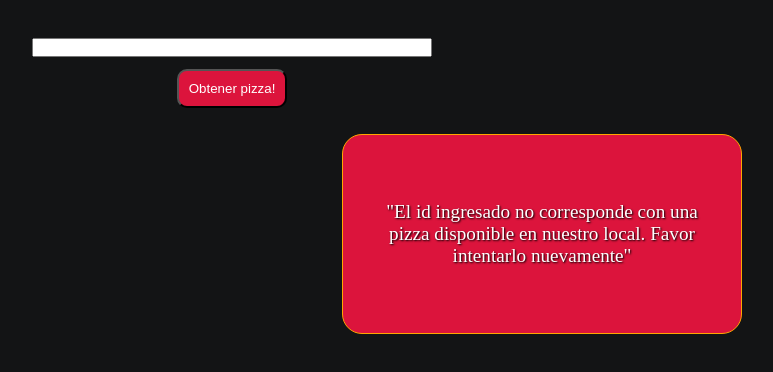
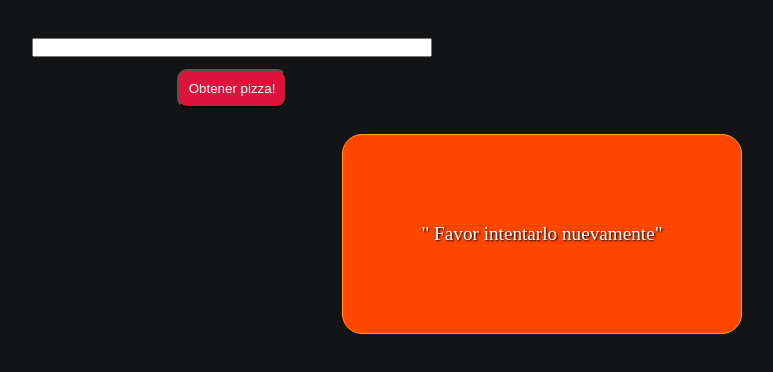
Before and after one commit to Whoiamx/ProyectoPizzasJS, a plain HTML site: page index.html in a window 1280 px wide. Both pictures are taken after a click on the button "Obtener pizza!". Shown: the part 66-438 px from the top of the page, without its empty margins (408-1181 px from the left). Drawn offline with Linux system fonts and the light colour scheme.

Commit message:
Se valida el null

```diff
--- a/index.js
+++ b/index.js
@@ -63,19 +63,19 @@ const recorridoArrayIds = pizzas.map((pizza) => {
   return objectNecesario;
 });
 
-// Evento que muestra la pizza segun el id ingresado
+// Funcion que valida si el id es valido y sino manda mensaje de error
 
-btnPizzas.addEventListener("click", (e) => {
+const validatePizzaId = () => {
   const idIngresado = parseInt(inputPizzas.value);
   const recorrido = recorridoArrayIds.filter(
     (pizza) => pizza.id === idIngresado
   );
 
   if (recorrido.length === 0) {
-    popUp.classList.add("alertNull");
+    popUp.classList.add("alertWrong");
     popUp.innerHTML = ` <p class="errorLens">"El id ingresado no corresponde con una pizza disponible en nuestro local. Favor intentarlo nuevamente"</p>`;
   } else {
-    popUp.classList.remove("alertNull");
+    popUp.classList.remove("alertWrong");
     popUp.textContent = "";
     let nombreDeLaPizza = recorrido[0].nombre;
     let imagenDeLaPizza = recorrido[0].imagen;
@@ -87,4 +87,25 @@ btnPizzas.addEventListener("click", (e) => {
   `;
     containerPizzas.innerHTML = printPizzaCard;
   }
+};
+
+// Funcion que valida que el numero ingresado no sea null
+
+const isNull = () => {
+  const idIngresado = parseInt(inputPizzas.value);
+
+  if (!idIngresado) {
+    popUp.classList.add("alertNull");
+    popUp.innerHTML = ` <p class="errorLens">" Favor intentarlo nuevamente"</p>`;
+  } else {
+    popUp.classList.remove("alertNull");
+    popUp.textContent = "";
+    validatePizzaId();
+  }
+};
+
+btnPizzas.addEventListener("click", (e) => {
+  validatePizzaId();
+  isNull();
+  console.log(inputPizzas.value);
 });
--- a/style.css
+++ b/style.css
@@ -43,7 +43,7 @@ h1 {
   font-weight: 900;
 }
 
-.alertNull {
+.alertWrong {
   display: flex;
   justify-content: center;
   align-items: center;
@@ -77,3 +77,21 @@ p {
   font-size: 1.2rem;
   color: white;
 }
+
+.alertNull {
+  display: flex;
+  justify-content: center;
+  align-items: center;
+  position: absolute;
+  color: whitesmoke;
+  background-color: orangered;
+  border: solid 1px orange;
+  width: 400px;
+  height: 200px;
+  color: black;
+  border-radius: 20px;
+  top: 200px;
+  left: 750px;
+  text-shadow: 1px 1px 2px black;
+  padding: 2rem;
+}
```
